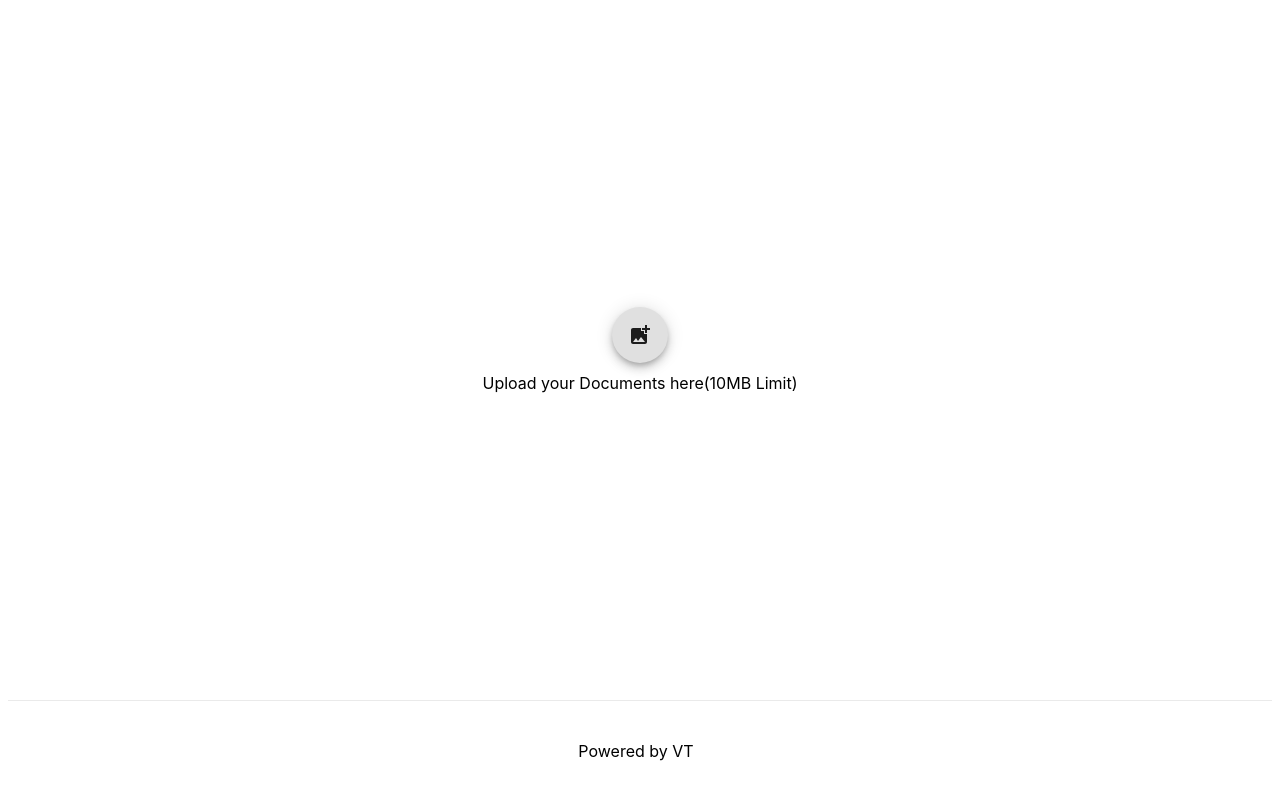
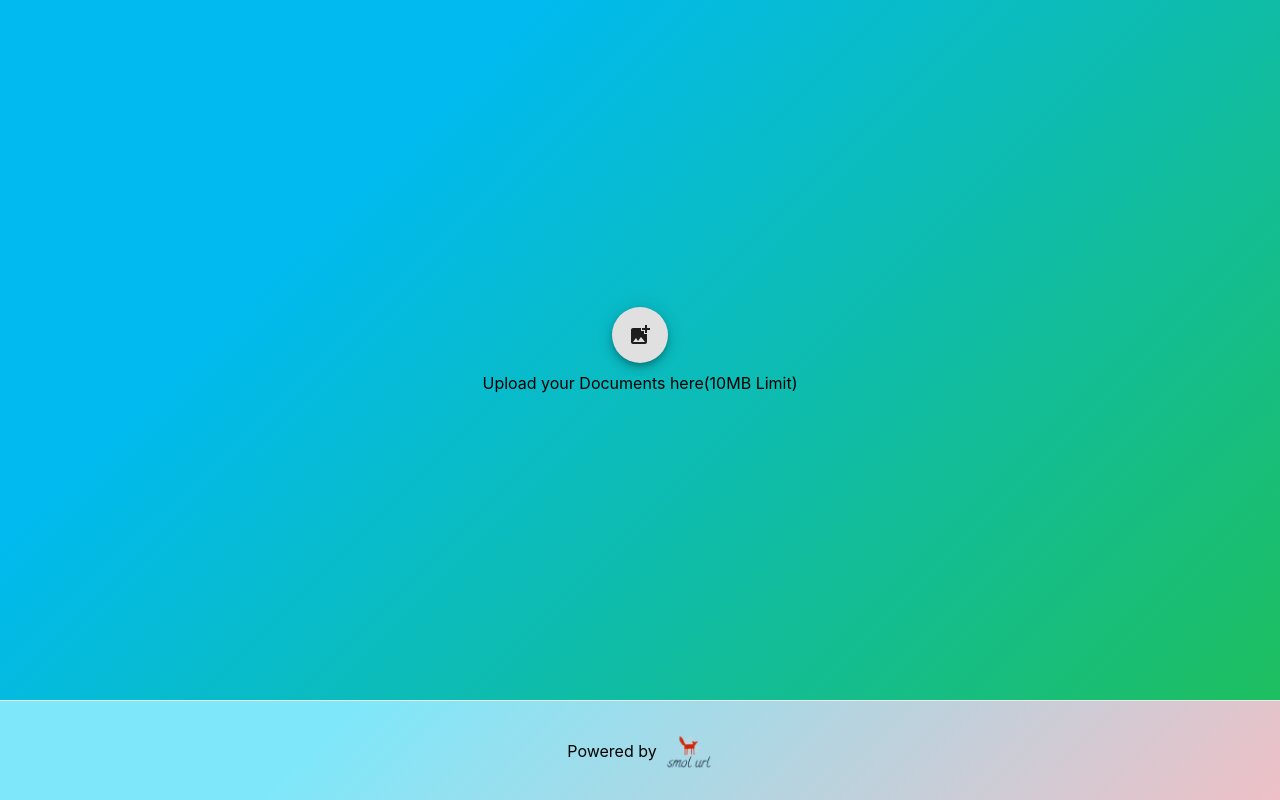
Before and after one commit to Tanvez/smg-interview-project, a Next.js app: page / in a window 1280 px wide. Built offline with nearby package versions, Linux system fonts and the light colour scheme; no server answers.

Commit message:
Added logo

```diff
--- a/pages/index.js
+++ b/pages/index.js
@@ -1,6 +1,7 @@
 import Head from 'next/head';
 import styles from '../styles/Home.module.css';
 import Uploader from '../components/uploader';
+// import smolurl from '../public/smolurl.png';
 
 export default function Home() {
   return (
@@ -20,8 +21,13 @@ export default function Home() {
           target="_blank"
           rel="noopener noreferrer"
         >
-          Powered by {'VT'}
-          <img src="" alt="" className={styles.logo} />
+          Powered by
+          <img
+            className={styles.footerLogo}
+            src="/smolurl.png"
+            alt="smol url"
+          />
+          {/* <img src="" alt="" className={styles.logo} /> */}
         </a>
       </footer>
     </div>
--- a/styles/Home.module.css
+++ b/styles/Home.module.css
@@ -1,6 +1,6 @@
 .container {
   min-height: 100vh;
-  padding: 0 0.5rem;
+  /* padding: 0 0.5rem; */
   display: flex;
   flex-direction: column;
   justify-content: center;
@@ -120,3 +120,7 @@
     flex-direction: column;
   }
 }
+
+.footerLogo {
+  height:3rem
+}
--- a/styles/globals.css
+++ b/styles/globals.css
@@ -3,7 +3,11 @@ body {
   padding: 0;
   margin: 0;
   font-family: -apple-system, BlinkMacSystemFont, Segoe UI, Roboto, Oxygen,
-    Ubuntu, Cantarell, Fira Sans, Droid Sans, Helvetica Neue, sans-serif;
+  Ubuntu, Cantarell, Fira Sans, Droid Sans, Helvetica Neue, sans-serif;
+  background-color: #20bf55;
+  background-image: linear-gradient(315deg, #20bf55 0%, #01baef 74%);
+
+
 }
 
 a {
@@ -14,3 +18,8 @@ a {
 * {
   box-sizing: border-box;
 }
+
+footer {
+  background-color: #eec0c6;
+  background-image: linear-gradient(315deg, #eec0c6 0%, #7ee8fa 74%);
+}
```
Also changed, not shown: public/smolurl.png (added), public/smolurl.svg (added).
